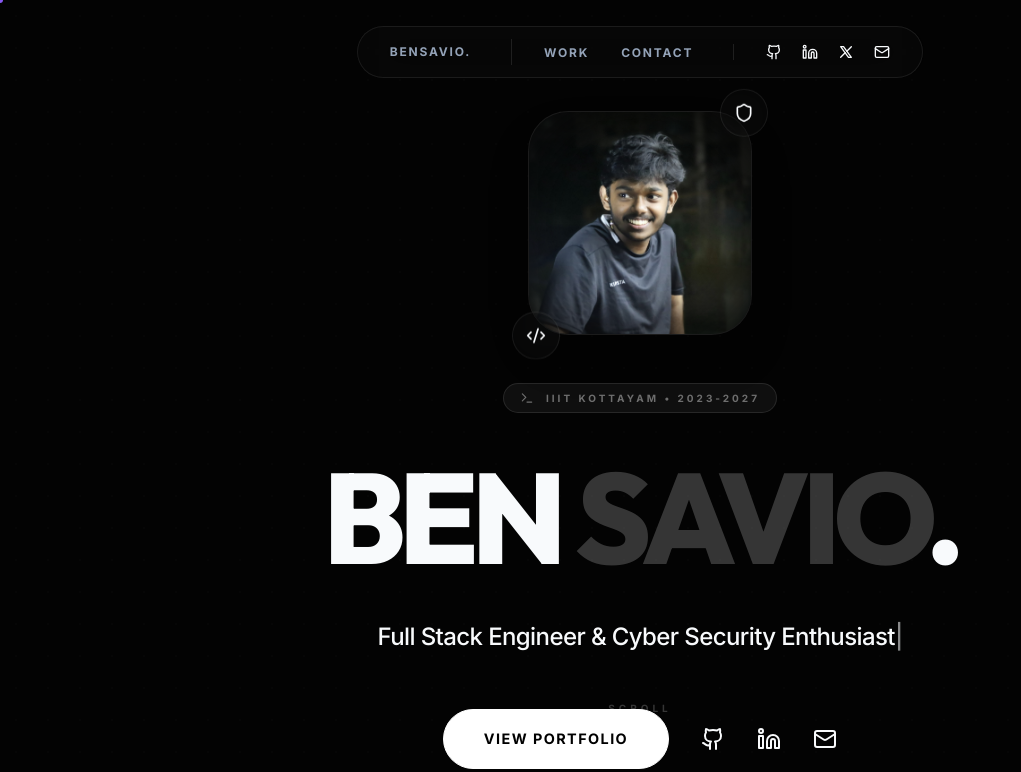
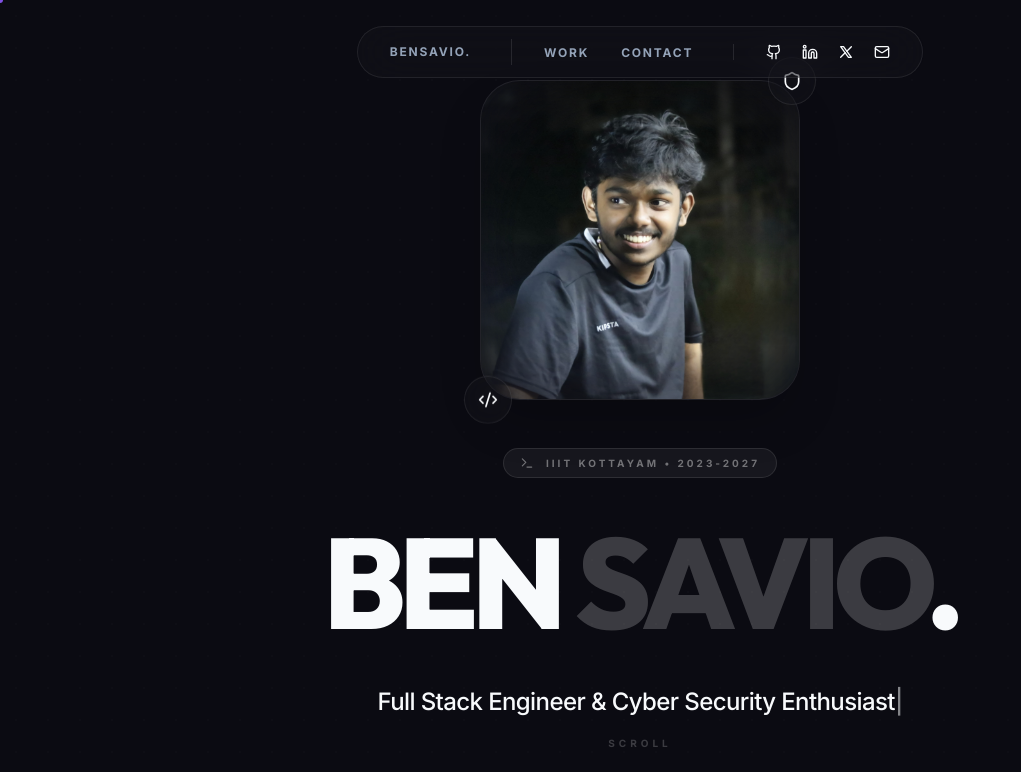
Before and after one commit to Ben2221/portfolio, a React (Vite) app: page / in a window 1280 px wide. Shown: the top 772 px of the page, without its empty margins (0-1021 px from the left). Built offline with nearby package versions, Linux system fonts and the light colour scheme.

Commit message:
feat: obsidian theme (#0b0b12) and expanded profile portrait

```diff
--- a/src/components/Hero.tsx
+++ b/src/components/Hero.tsx
@@ -1,6 +1,6 @@
 import { motion, useScroll, useTransform } from 'framer-motion';
 import { ArrowDown, Mail, Shield, Code2, Terminal } from 'lucide-react';
-import React, { useState, useEffect } from 'react';
+import { useState, useEffect } from 'react';
 
 const GithubIcon = ({ size = 20 }: { size?: number }) => (
   <svg width={size} height={size} viewBox="0 0 24 24" fill="none" stroke="currentColor" strokeWidth="2" strokeLinecap="round" strokeLinejoin="round">
@@ -51,15 +51,15 @@ const Hero = () => {
             transition={{ duration: 1, ease: [0.16, 1, 0.3, 1] }}
             className="mb-12 relative"
           >
-            <div className="absolute inset-0 bg-primary/20 blur-[60px] rounded-full animate-pulse" />
-            <div className="relative w-40 h-40 md:w-56 md:h-56 rounded-[3rem] overflow-hidden glass border-white/10 shadow-2xl">
+            <div className="absolute inset-0 bg-primary/20 blur-[80px] rounded-full animate-pulse" />
+            <div className="relative w-64 h-64 md:w-80 md:h-80 rounded-[4rem] overflow-hidden glass border-white/10 shadow-2xl">
               <img
                 src="/profilev.jpeg"
                 alt="Ben Savio"
                 className="w-full h-full object-cover"
                 style={{
-                  maskImage: 'radial-gradient(circle at center, black 50%, transparent 100%)',
-                  WebkitMaskImage: 'radial-gradient(circle at center, black 50%, transparent 100%)'
+                  maskImage: 'radial-gradient(circle at center, black 55%, transparent 100%)',
+                  WebkitMaskImage: 'radial-gradient(circle at center, black 55%, transparent 100%)'
                 }}
               />
             </div>
--- a/src/index.css
+++ b/src/index.css
@@ -12,7 +12,7 @@
 }
 
 :root {
-  --bg-dark: #030303;
+  --bg-dark: #0b0b12;
   --bg-card: #0a0a0a;
   --primary: #8b5cf6;
   --primary-bright: #c4b5fd;
@@ -33,11 +33,11 @@
 
 html {
   scroll-behavior: smooth;
-  background: var(--bg-dark);
+  background: #0b0b12;
 }
 
 body {
-  background-color: var(--bg-dark);
+  background-color: #0b0b12;
   color: var(--text-main);
   font-family: var(--font-main);
   line-height: 1.6;
```
